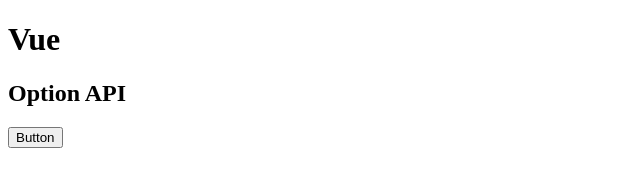
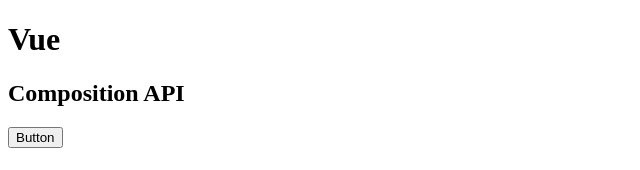
Before and after one commit to pig60214/VueCompositionApiTutorial, a Vue app: page / in a window 1280 px wide. Shown: the top 170 px of the page, without its empty margins (0-640 px from the left). Built offline with nearby package versions, Linux system fonts and the light colour scheme.

Commit message:
ref(): The Way Of Composition API To Define Data

```diff
--- a/src/components/HelloWorld.vue
+++ b/src/components/HelloWorld.vue
@@ -5,6 +5,8 @@
 </template>
 
 <script>
+import { ref } from 'vue';
+
 export default {
   name: 'HelloWorld',
   props: {
@@ -12,7 +14,6 @@
   },
   data() {
     return {
-      syntax: 'Option API',
       button: {
         name: 'Button',
         isDisable: false,
@@ -29,5 +30,13 @@
       alert(this.alertMsg);
     },
   },
+  setup() {
+    const syntax = ref('Composition API');
+    console.log(syntax.value); // use `.value` to get value
+
+    return {
+      syntax,
+    };
+  }
 };
 </script>
```
